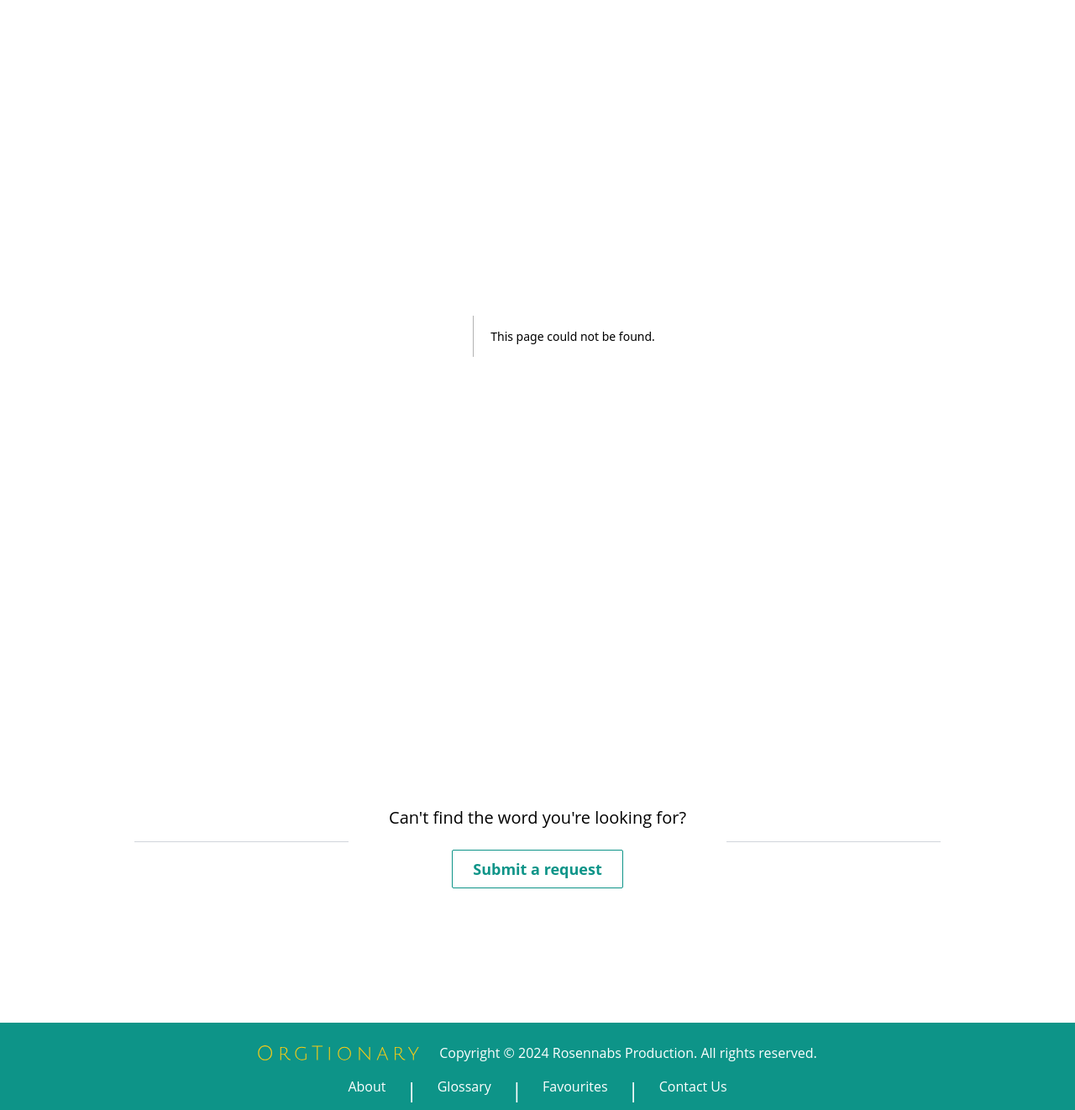
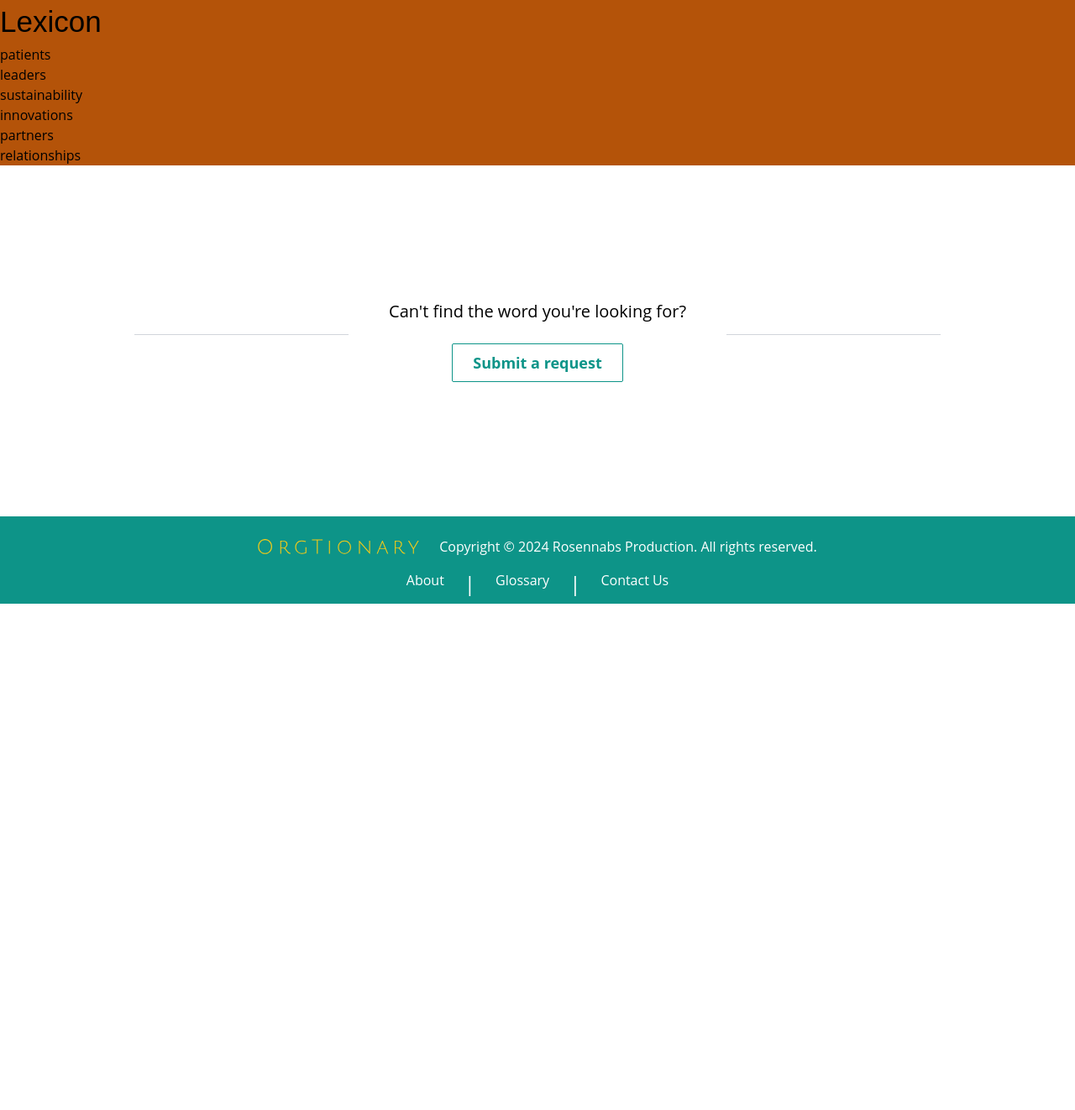
Before and after one commit to rosennabs/orgTionary, a Next.js app: page /lexicon in a window 1280 px wide. Before the commit this address had no page. Shown: the whole page at 84% size. After the commit the page ends 800 px from the top, so only its background shows below. Built offline with nearby package versions, Linux system fonts and the light colour scheme.

Commit message:
Create a dynamic route to display the lexicon details page

```diff
--- a/app/globals.css
+++ b/app/globals.css
@@ -46,7 +46,7 @@ main {
 
 h1 {
   font-size: 35px;
-  color: white;
+  color: black;
   font-family: 'Poppins', sans-serif;
 }
 
--- a/app/layout.tsx
+++ b/app/layout.tsx
@@ -42,8 +42,6 @@ export default function RootLayout({
             <span className="text-2xl">|</span>
             <Link className='link' href='glossary'>Glossary</Link>
             <span className="text-2xl">|</span>
-            <Link className='link' href='favourites'>Favourites</Link>
-            <span className="text-2xl">|</span>
             <Link className='link' href='contact'>Contact Us</Link>
           </div>
         </div>
--- /dev/null
+++ b/app/lexicon/[slug]/page.tsx
@@ -0,0 +1,10 @@
+
+function LexiconDetailsPage() {
+  return (
+    <div>
+      <h1>Lexicon Details</h1>
+    </div>
+  );
+}
+
+export default LexiconDetailsPage;
--- /dev/null
+++ b/app/lexicon/page.tsx
@@ -0,0 +1,21 @@
+import Link from 'next/link';
+
+function Lexicon() {
+
+  const data = ['patients', 'leaders', 'sustainability', 'innovations', 'partners', 'relationships'];
+
+  return (
+    <div className='bg-amber-700'>
+      <h1>Lexicon</h1>
+      {data.map((word) => (
+        <p>
+          <Link href={`/lexicon/${word}`}> {word} </Link>
+        </p>
+      ))}
+
+
+    </div>
+  );
+}
+
+export default Lexicon;
--- a/app/page.tsx
+++ b/app/page.tsx
@@ -7,7 +7,7 @@ export default function Home() {
     <main className='min-h-screen flex flex-col'>
       <Header />
       <div className='flex-grow flex flex-col items-center justify-center'>
-        <h1 className='mb-8'>What would you like to find?</h1>
+        <h1 className='mb-8 text-white'>What would you like to find?</h1>
         <div className='relative flex items-center justify-center'>
           <input className='bg-white px-4 py-3 rounded-3xl w-[800px]' type='text' placeholder='Search here' />
           <FaSearch className='absolute right-4 ' />
--- a/components/Header.tsx
+++ b/components/Header.tsx
@@ -12,7 +12,6 @@ export default function Header() {
       <div className="flex gap-10">
         <Link className='link' href='about'>About</Link>
         <Link className='link' href='glossary'>Glossary</Link>
-        <Link className='link' href='favourites'>Favourites</Link>
         <Link className='link' href='contact'>Contact Us</Link>
       </div>
 
```
